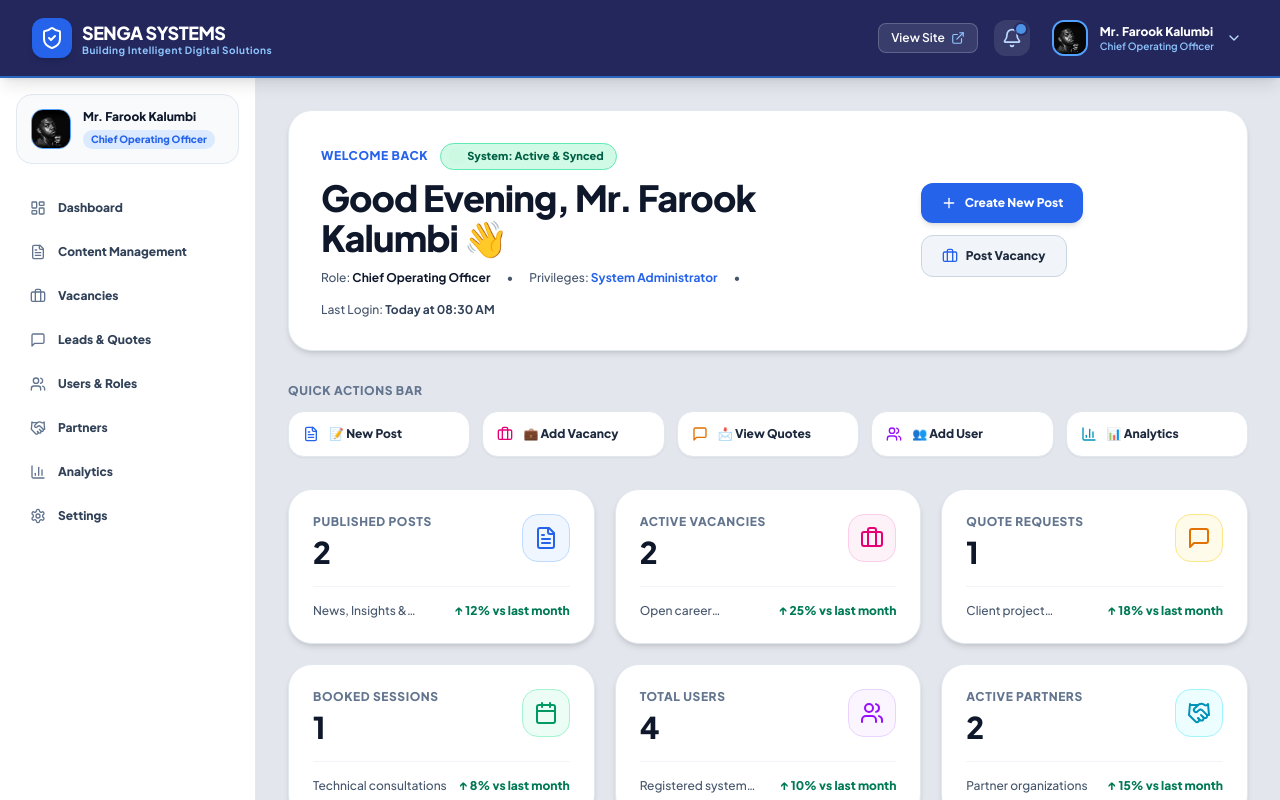
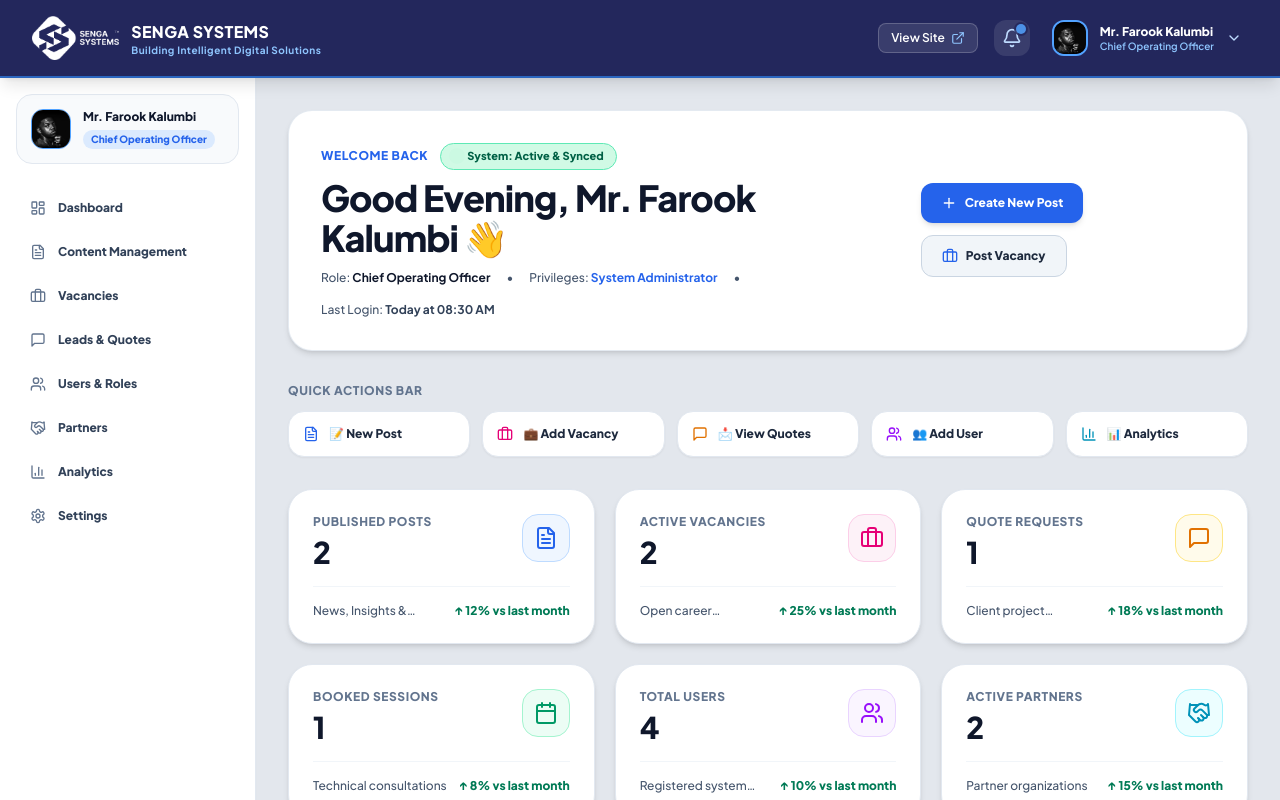
Before and after one commit to FAROOKKALUMBI/SENGA-SYSTEMS-WEBSITE, a React (Vite) app: page /admin in a window 1280 px wide. Shown: the top 800 px of the page. Built offline with nearby package versions, Linux system fonts and the light colour scheme.

Commit message:
style(admin): replace upper left corner branding with official Senga Systems logo image matching homepage

```diff
--- a/src/pages/admin/AdminLayout.jsx
+++ b/src/pages/admin/AdminLayout.jsx
@@ -56,15 +56,20 @@ export default function AdminLayout() {
       {/* 1. TOP HEADER (Deep Navy #23275c with Senga Systems Brand & White Text) */}
       <header className="sticky top-0 z-40 bg-[#23275c] text-white border-b-2 border-[#2b66bf] px-4 md:px-8 py-3.5 flex items-center justify-between shadow-lg">
 
-        {/* Brand & Tagline */}
+        {/* Brand & Logo Lockup (Matching Home Page) */}
         <div className="flex items-center gap-3">
-          <Link to="/admin/dashboard" className="flex items-center gap-2.5">
-            <div className="w-10 h-10 rounded-xl bg-[#2563EB] flex items-center justify-center text-white shadow-md">
-              <ShieldCheck className="w-6 h-6" />
-            </div>
-            <div>
-              <span className="font-extrabold text-lg text-white tracking-tight block">SENGA SYSTEMS</span>
-              <span className="text-[10px] font-bold tracking-wider text-blue-300 block -mt-1">Building Intelligent Digital Solutions</span>
+          <Link to="/admin/dashboard" className="flex items-center gap-3 group">
+            <img
+              src="/assets/logo/senga-logo-white.png"
+              alt="SENGA SYSTEMS™ Logo"
+              className="h-10 sm:h-11 object-contain shrink-0 transition-transform group-hover:scale-105"
+              onError={(e) => {
+                e.target.src = '/assets/logo/senga-logo.png';
+              }}
+            />
+            <div className="hidden sm:block leading-tight">
+              <span className="font-extrabold text-base text-white tracking-wide block">SENGA SYSTEMS</span>
+              <span className="text-[10px] font-bold tracking-wider text-blue-300 block">Building Intelligent Digital Solutions</span>
             </div>
           </Link>
         </div>
```
